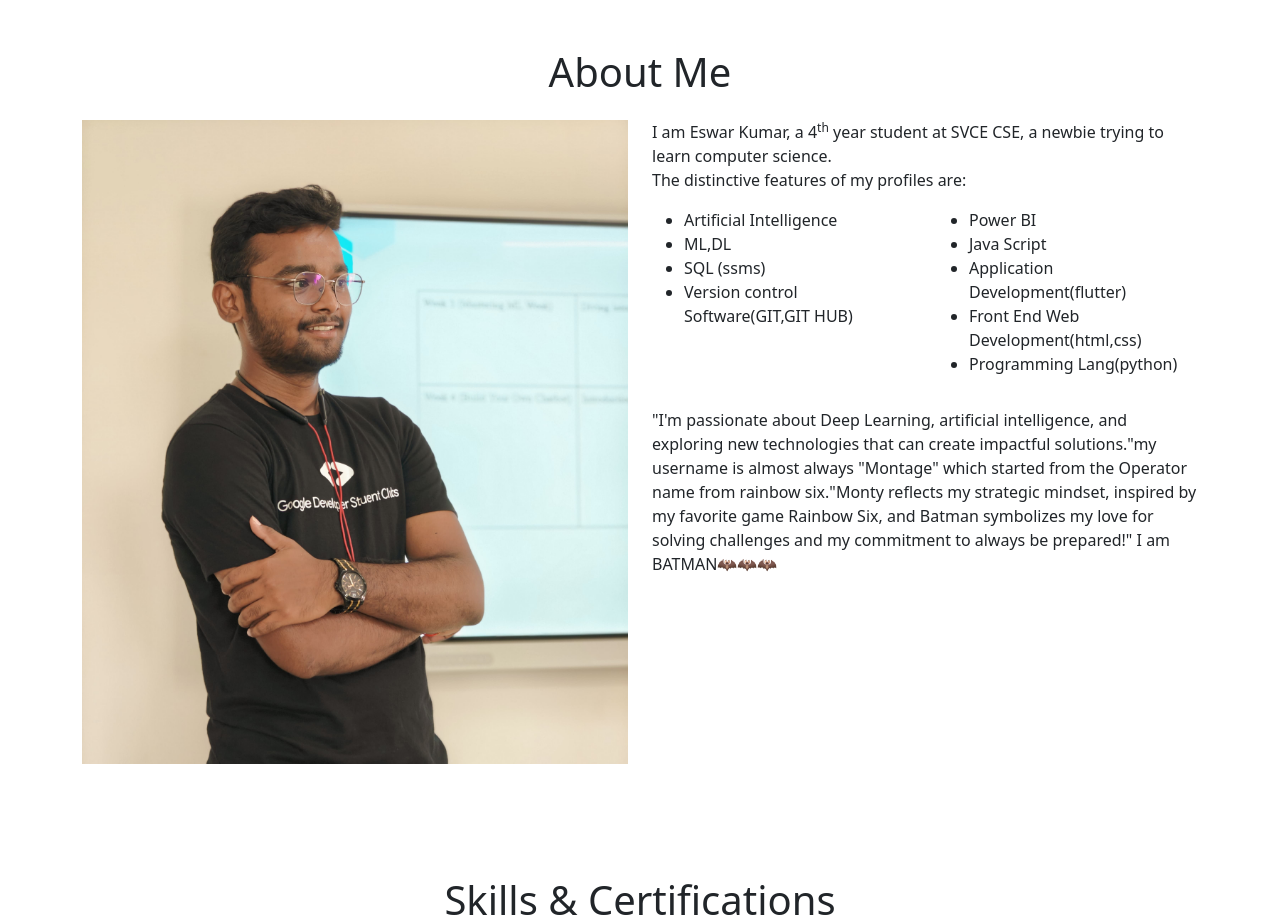
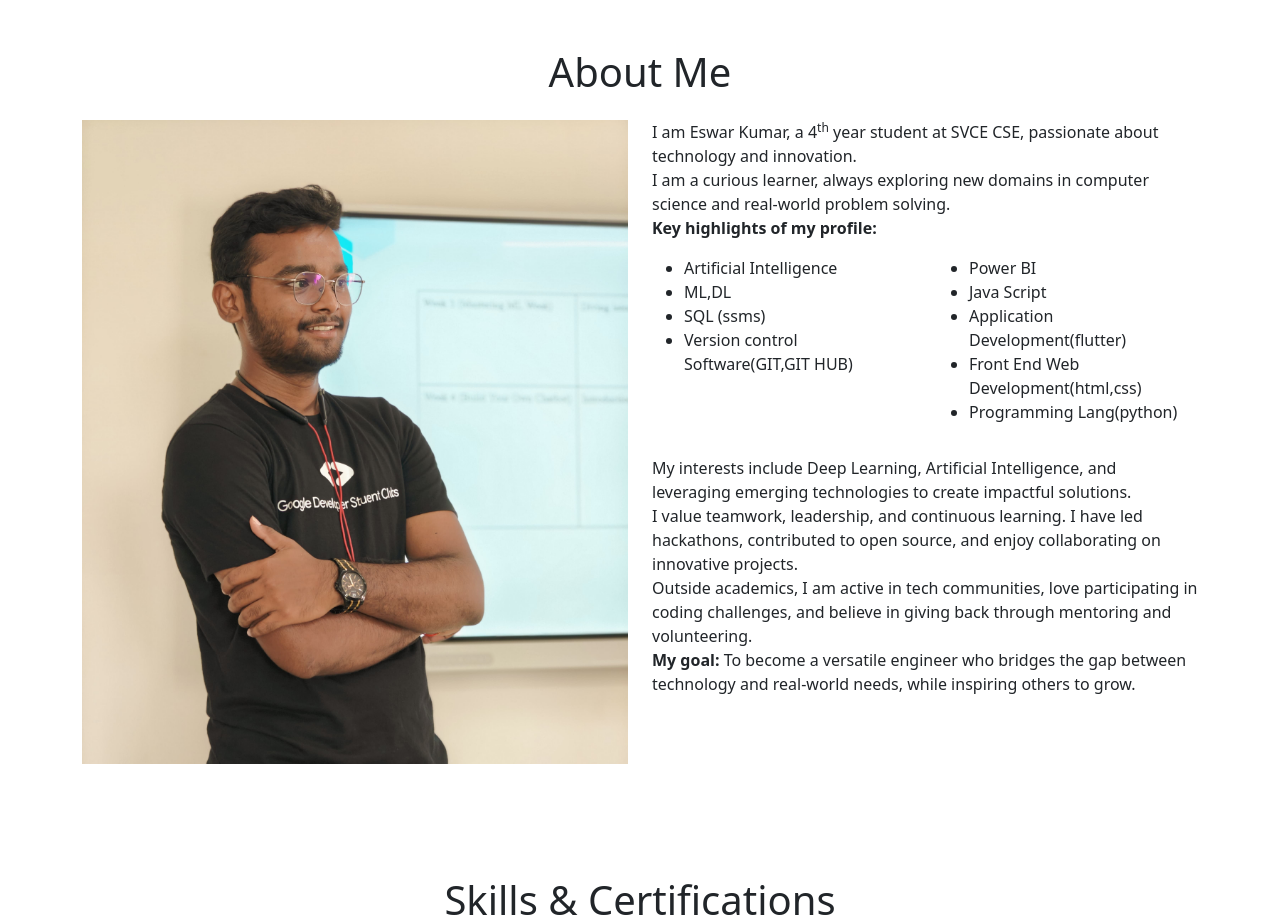
Before and after one commit to Markapuram-Eswar/my_portfolio, a website built with Vite: page index.html in a window 1280 px wide. Shown: the part 800-1720 px from the top of the page. Built offline with nearby package versions, Linux system fonts and the light colour scheme; a script that the page names is missing; files whose address does not match are found by name.

Commit message:
updated the about section

```diff
--- a/index.html
+++ b/index.html
@@ -75,8 +75,9 @@
       </div>
 
       <div class="col-lg-6">
-        <p>I am Eswar Kumar, a 4<sup>th</sup> year student at SVCE CSE, a newbie trying to learn computer science.<br>
-          The distinctive features of my profiles are:
+        <p>I am Eswar Kumar, a 4<sup>th</sup> year student at SVCE CSE, passionate about technology and innovation.<br>
+          I am a curious learner, always exploring new domains in computer science and real-world problem solving.<br>
+          <strong>Key highlights of my profile:</strong>
         </p>
         <div class="row mt-3">
           <div class="col-md-6">
@@ -98,11 +99,10 @@
           </div>
         </div>
         <div class="row mt-3">
-          <p> "I'm passionate about Deep Learning, artificial intelligence, and exploring new technologies that can
-            create impactful solutions."my username is almost always "Montage" which started
-            from the Operator name from rainbow six."Monty reflects my strategic mindset, inspired by my favorite game
-            Rainbow Six, and Batman symbolizes my love for solving challenges and my commitment to always be prepared!"
-            I am BATMAN🦇🦇🦇
+          <p>My interests include Deep Learning, Artificial Intelligence, and leveraging emerging technologies to create impactful solutions.<br>
+            I value teamwork, leadership, and continuous learning. I have led hackathons, contributed to open source, and enjoy collaborating on innovative projects.<br>
+            Outside academics, I am active in tech communities, love participating in coding challenges, and believe in giving back through mentoring and volunteering.<br>
+            <strong>My goal:</strong> To become a versatile engineer who bridges the gap between technology and real-world needs, while inspiring others to grow.
           </p>
         </div>
       </div>
@@ -325,7 +325,8 @@
             <img src="images/Tensorflow.jpg" class="card-img-top cert-img" alt="TensorFlow 2.0">
             <div class="card-body">
               <h5 class="card-title">TensorFlow 2.0</h5>
-              <p class="card-text">Completed TensorFlow 2.0 course by Lazy Programmer, focusing on deep learning and neural networks.</p>
+              <p class="card-text">Completed TensorFlow 2.0 course by Lazy Programmer, focusing on deep learning and
+                neural networks.</p>
             </div>
           </div>
         </div>
```
